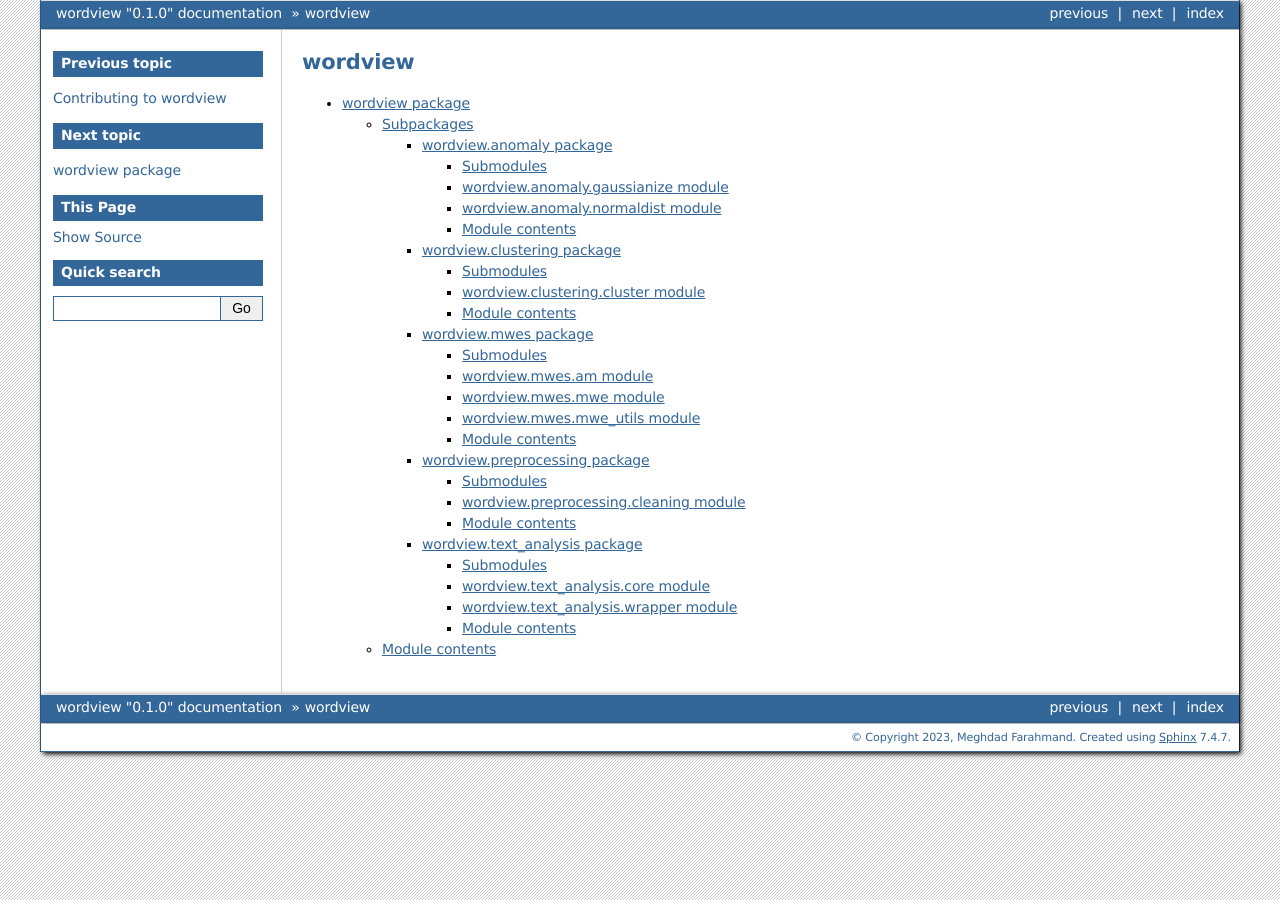
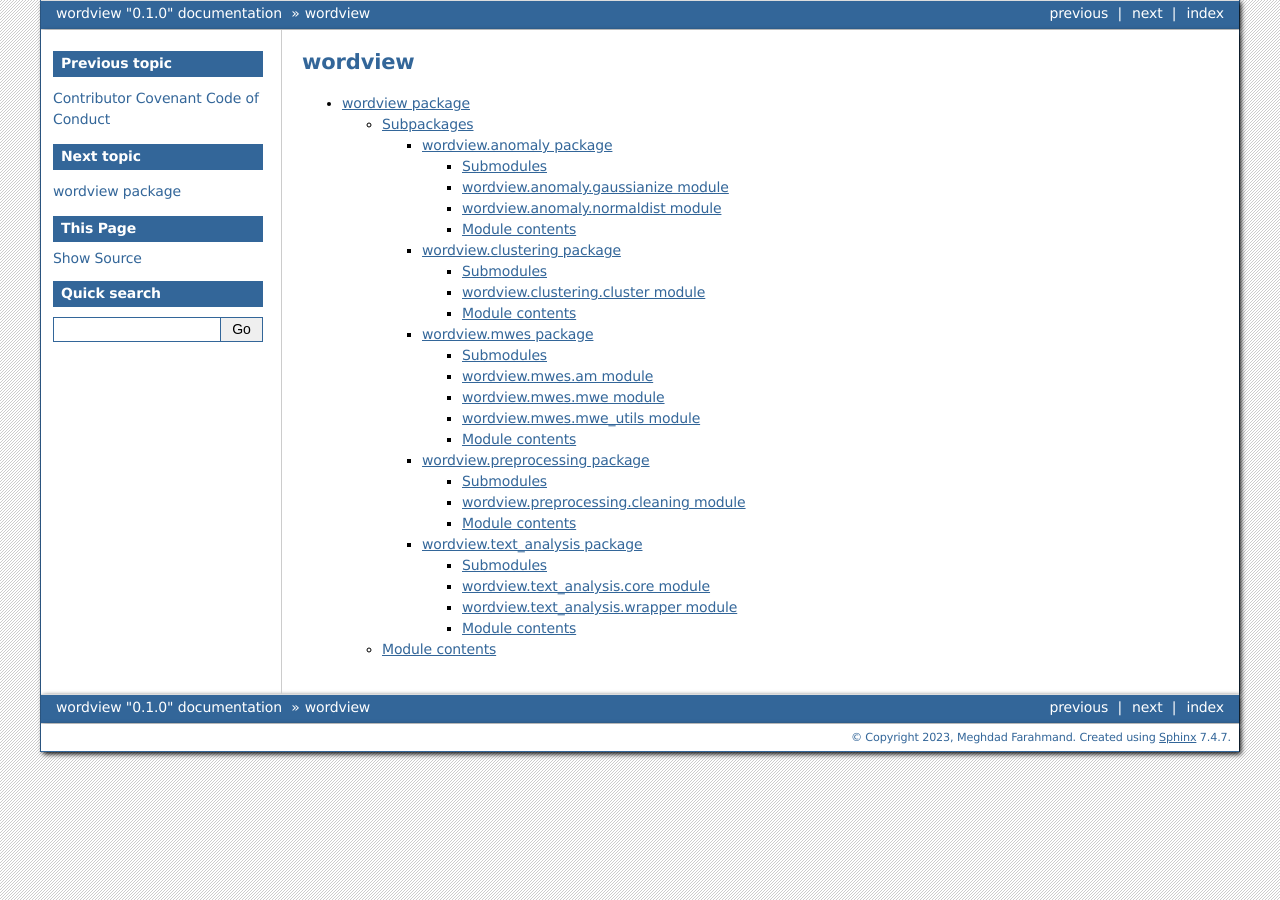
Before and after one commit to meghdadFar/wordview, a Sphinx documentation site: the page built from docs/source/modules.rst, in a window 1280 px wide. Built offline with Sphinx 7.4.7, drawn with Linux system fonts in a browser that asks for light colours.

Commit message:
Add code of conduct

```diff
--- /dev/null
+++ b/docs/source/codeofconduct.rst
@@ -0,0 +1 @@
+.. include:: ../../CODE_OF_CONDUCT.rst
--- a/docs/source/index.rst
+++ b/docs/source/index.rst
@@ -18,6 +18,7 @@
    clustering
    utilities
    contributing
+   codeofconduct
    modules
 
 
```
